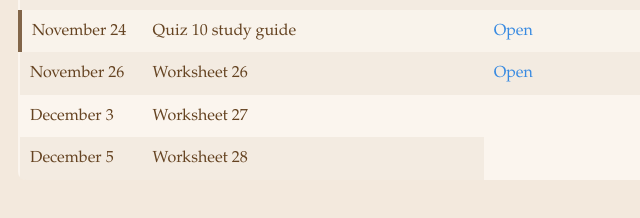
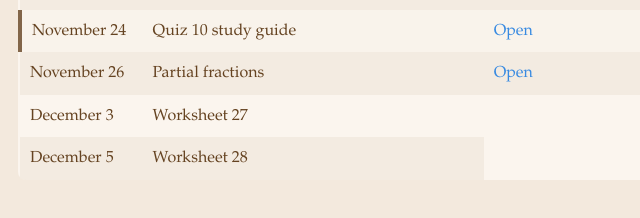
Before and after one commit to aubrieta/teaching, a plain HTML site: page fa24-10a/index.html in a window 1280 px wide. Shown: the part 2284-2502 px from the top of the page, 222-862 px from the left. Drawn offline with Linux system fonts and the light colour scheme.

Commit message:
update index

```diff
--- a/fa24-10a/index.html
+++ b/fa24-10a/index.html
@@ -312,7 +312,7 @@
 
               <tr>
                 <td>November 26</td>
-                <td>Worksheet 26</td>
+                <td>Partial fractions</td>
                 <td><a href="documents/sheets/november-26-worksheet.pdf" target="_blank">Open</a></td>
                 <td></td>
                 <td><a href="documents/extra/november-26-extra.pdf" target="_blank">Open</a></td>
```
